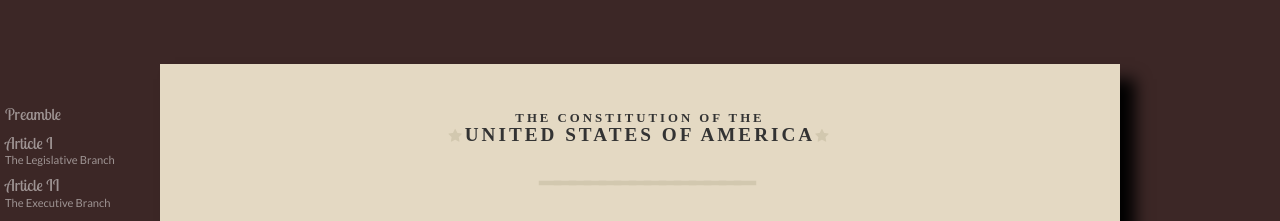
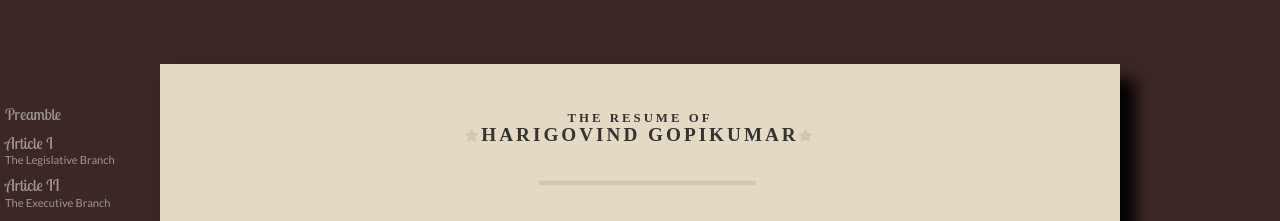
Before and after one commit to HarigovindG/HarigovindG.github.io, a plain HTML site: page main/index.html in a window 1280 px wide. Shown: the top 221 px of the page. Drawn offline with nearby package versions, Linux system fonts and the light colour scheme; a web font is replaced by a local one.

Commit message:
Updated the header and the footer

```diff
--- a/main/index.html
+++ b/main/index.html
@@ -29,8 +29,8 @@
 
   <header class="title">
     <h1>
-      The Constitution of the
-      <strong>United States of America</strong>
+      The Resume of
+      <strong>Harigovind Gopikumar</strong>
     </h1>
   </header>
 
@@ -501,8 +501,7 @@
 </section><!-- /.document -->
 
 <footer>
-  The Constitution of the United States of America in HTML5.
-  Markup &amp; Stylization by <a href="http://cdharrison.com">Chris Harrison</a>
+  Website maintained by <a href="https://navanchauhan.github.io">Navan Chauhan</a>
 </footer>
   <script src='http://cdnjs.cloudflare.com/ajax/libs/jquery/2.1.3/jquery.min.js'></script>
 
```
